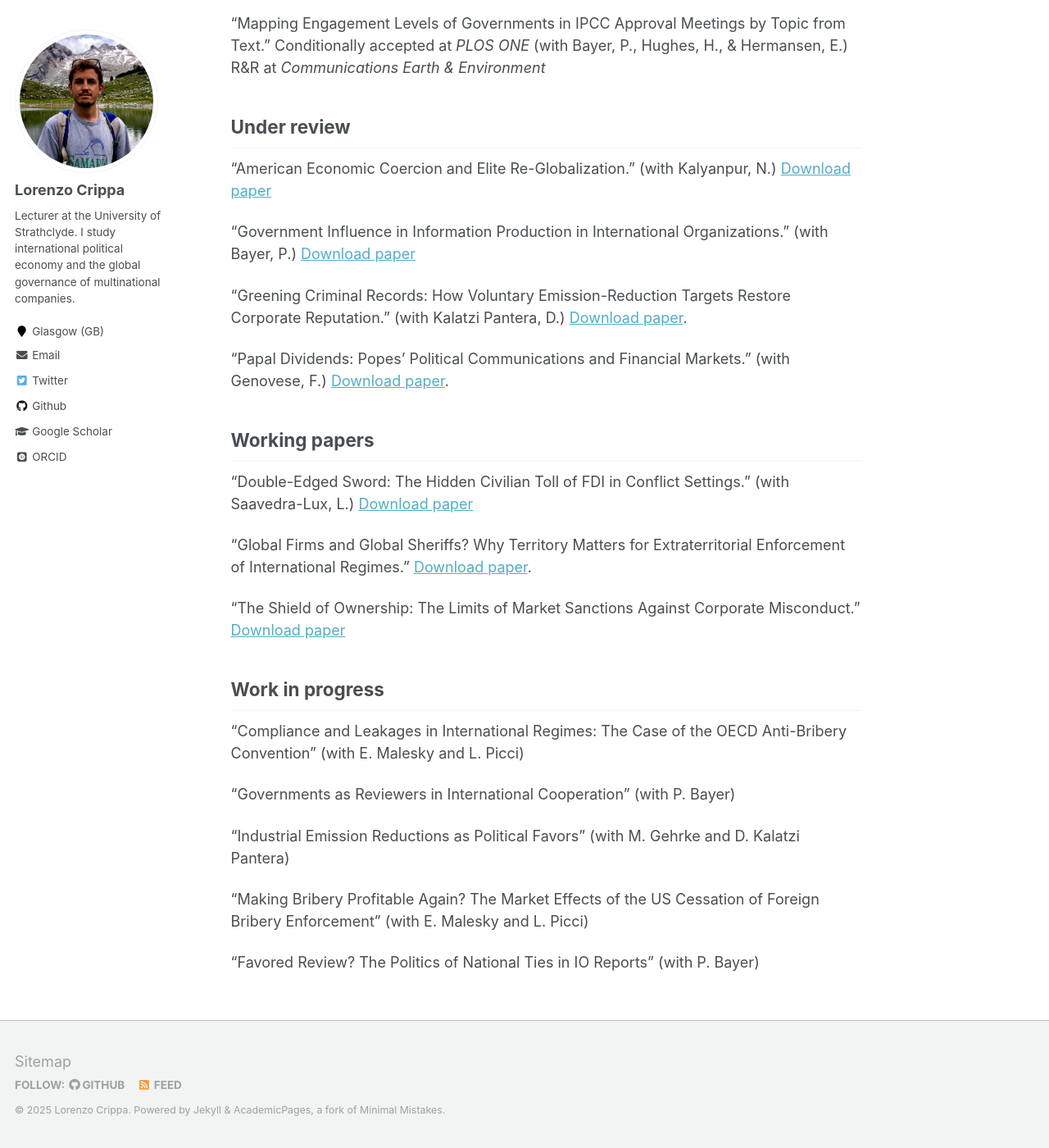
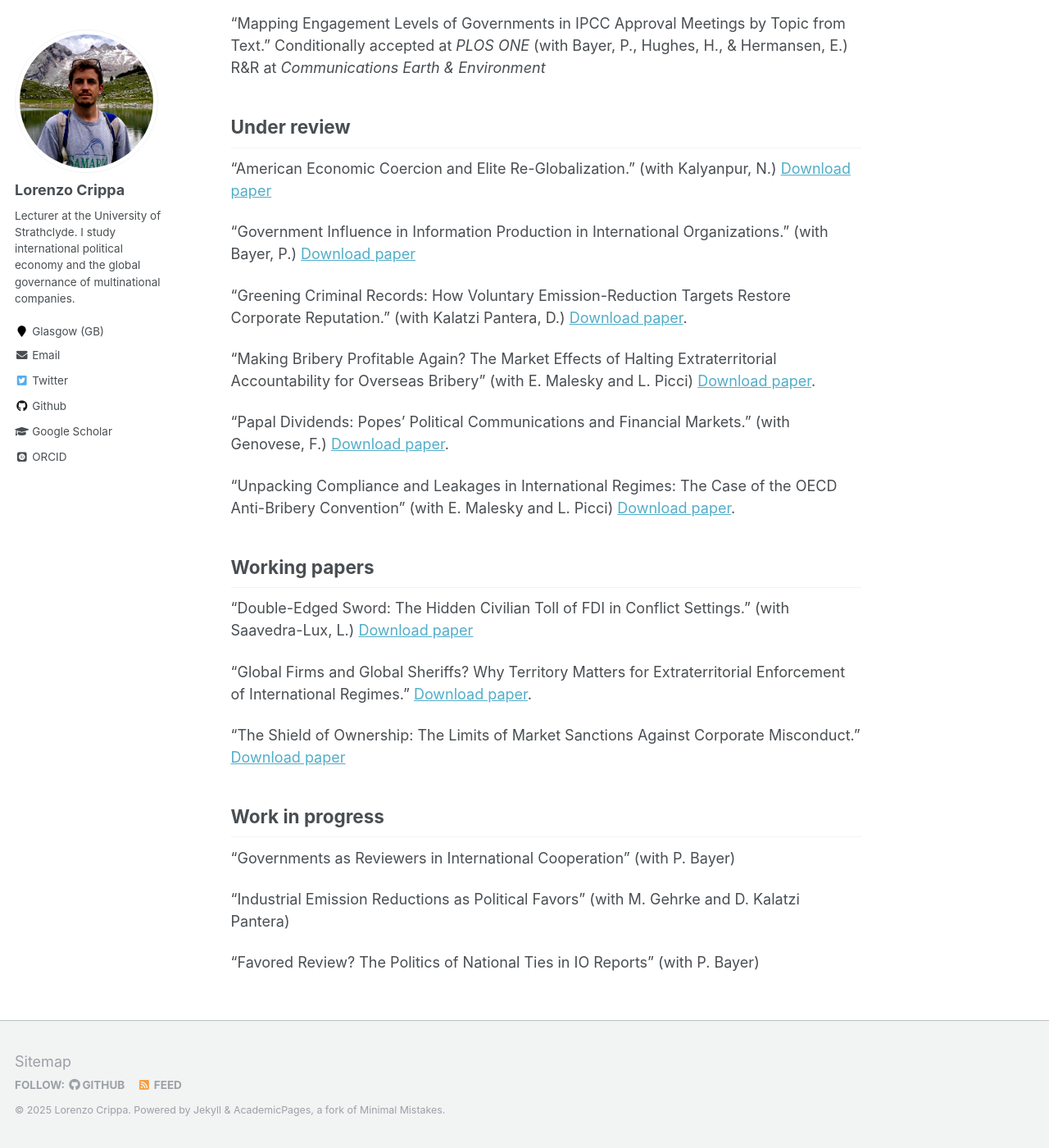
Before and after one commit to lorenzo-crippa/lorenzo-crippa.github.io, a Jekyll site: the page built from _pages/research.md, in a window 1280 px wide and 1400 px high, scrolled down 676 px. Shown: the whole window at 82% size. Built offline with Jekyll 4.4.1, drawn with Linux system fonts in a browser that asks for light colours; some web fonts are replaced.

Commit message:
Update research.md

```diff
--- a/_pages/research.md
+++ b/_pages/research.md
@@ -28,7 +28,11 @@ redirect_from:
 
 "Greening Criminal Records: How Voluntary Emission-Reduction Targets Restore Corporate Reputation." (with Kalatzi Pantera, D.) [Download paper](https://lorenzo-crippa.github.io/files/LC_DKP_green_fraud.pdf).
 
+"Making Bribery Profitable Again? The Market Effects of Halting Extraterritorial Accountability for Overseas Bribery" (with E. Malesky and L. Picci) [Download paper](https://lorenzo-crippa.github.io/files/CMP_FCPA_Trump.pdf).
+
 "Papal Dividends: Popes' Political Communications and Financial Markets." (with Genovese, F.) [Download paper](https://lorenzo-crippa.github.io/files/papal_dividends.pdf).
+
+"Unpacking Compliance and Leakages in International Regimes: The Case of the OECD Anti-Bribery Convention" (with E. Malesky and L. Picci) [Download paper](https://lorenzo-crippa.github.io/files/CMP_OECD_ABC.pdf).
 
 ## Working papers
 
@@ -40,12 +44,8 @@ redirect_from:
 
 ## Work in progress
 
-"Compliance and Leakages in International Regimes: The Case of the OECD Anti-Bribery Convention" (with E. Malesky and L. Picci)
-
 "Governments as Reviewers in International Cooperation" (with P. Bayer)
 
 "Industrial Emission Reductions as Political Favors" (with M. Gehrke and D. Kalatzi Pantera)
 
-"Making Bribery Profitable Again? The Market Effects of the US Cessation of Foreign Bribery Enforcement" (with E. Malesky and L. Picci)
-
 "Favored Review? The Politics of National Ties in IO Reports" (with P. Bayer)
```
